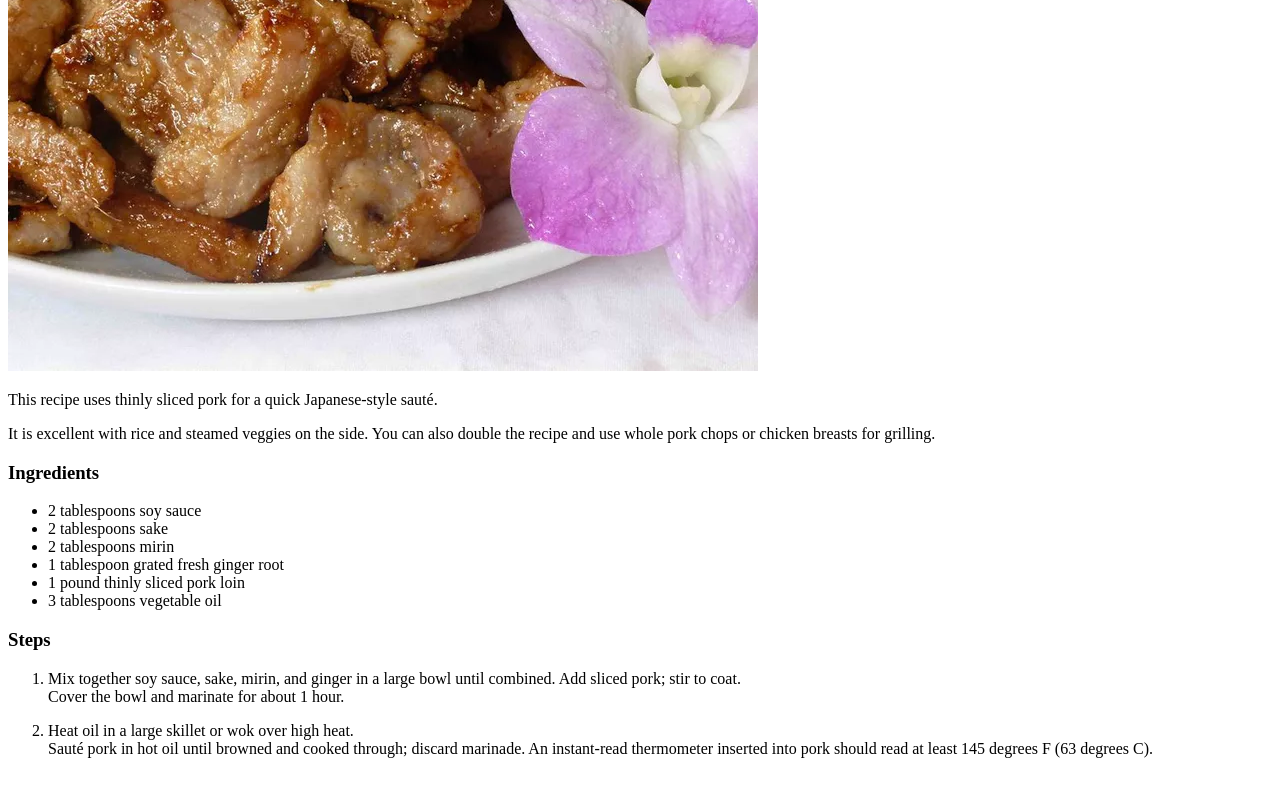
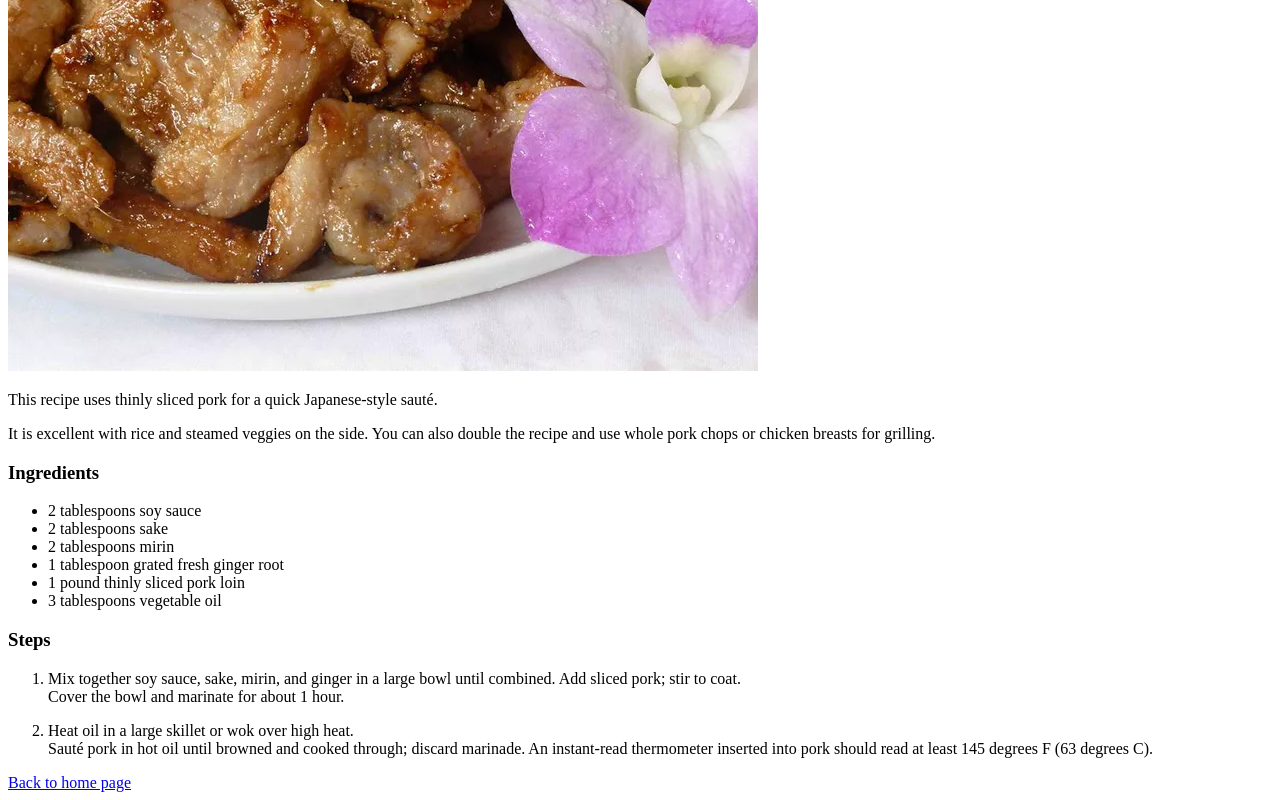
Before and after one commit to tinghsuanhsu/odin-recipes, a plain HTML site: page recipes/ginger_pork.html in a window 1280 px wide. Shown: the part 459-1259 px from the top of the page. Before the commit the page ends 1233 px from the top, so only its background shows below. Drawn offline with Linux system fonts and the light colour scheme.

Commit message:
Add link to home page

```diff
--- a/recipes/ginger_pork.html
+++ b/recipes/ginger_pork.html
@@ -14,15 +14,10 @@
     <h3>Ingredients</h3>
     <ul>
         <li>2 tablespoons soy sauce</li>
-
         <li>2 tablespoons sake</li>
-
         <li>2 tablespoons mirin</li>
-
         <li>1 tablespoon grated fresh ginger root</li>
-
         <li>1 pound thinly sliced pork loin</li>
-
         <li>3 tablespoons vegetable oil</li>
     </ul>
     <h3>Steps</h3>
@@ -30,5 +25,7 @@
         <li>Mix together soy sauce, sake, mirin, and ginger in a large bowl until combined. Add sliced pork; stir to coat. <br> Cover the bowl and marinate for about 1 hour.</p> </li>
         <li>Heat oil in a large skillet or wok over high heat.<br>
             Sauté pork in hot oil until browned and cooked through; discard marinade. An instant-read thermometer inserted into pork should read at least 145 degrees F (63 degrees C).</li>
+    </ol>
+    <a href="../index.html">Back to home page</a>
 </body>
 </html>
```
